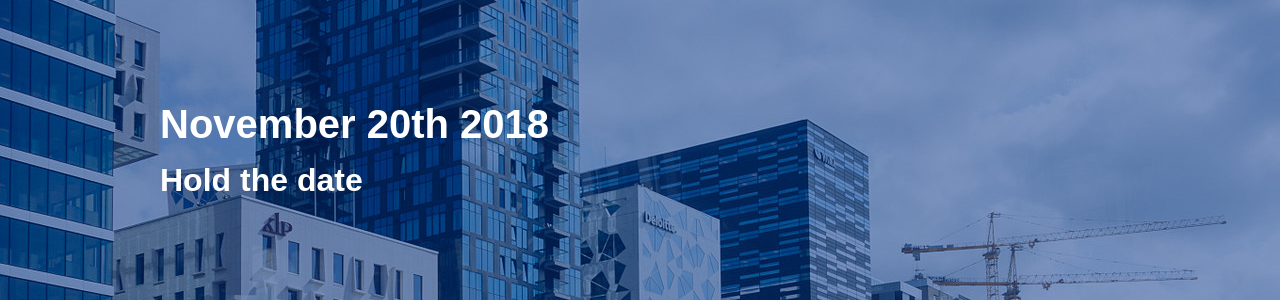
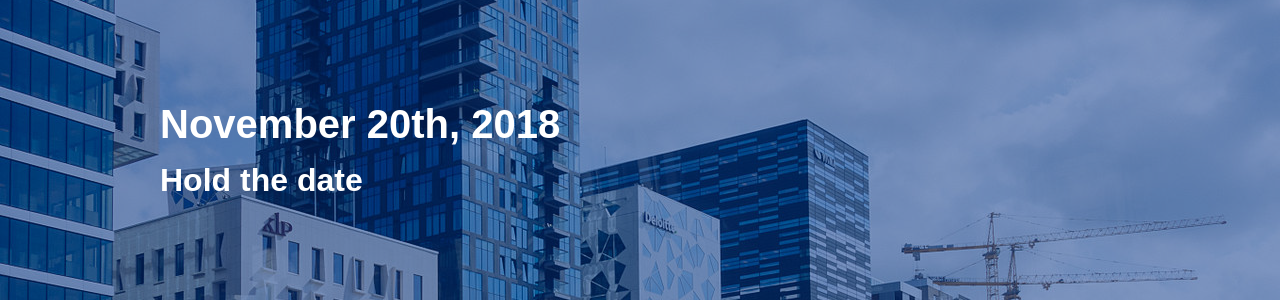
Before and after one commit to OWASP/owasp-norway-day-2018, a Jekyll site: the page built from index.html, in a window 1280 px wide. Shown: the part 136-436 px from the top of the page. Built offline with Jekyll 4.4.1, drawn with Linux system fonts in a browser that asks for light colours; some web fonts are replaced.

Commit message:
Trying to force a rebuild...

```diff
--- a/index.html
+++ b/index.html
@@ -6,7 +6,7 @@ footer: Main page photo by <a href="https://www.flickr.com/people/91545223@N00">
 
 <section class="image" title="Photo by: Benson Kua from Toronto, Canada">
 	<div>
-		<h1>November 20th 2018</h1>
+		<h1>November 20th, 2018</h1>
 		<h2>Hold the date</h2>
 	</div>
 </section>
```
